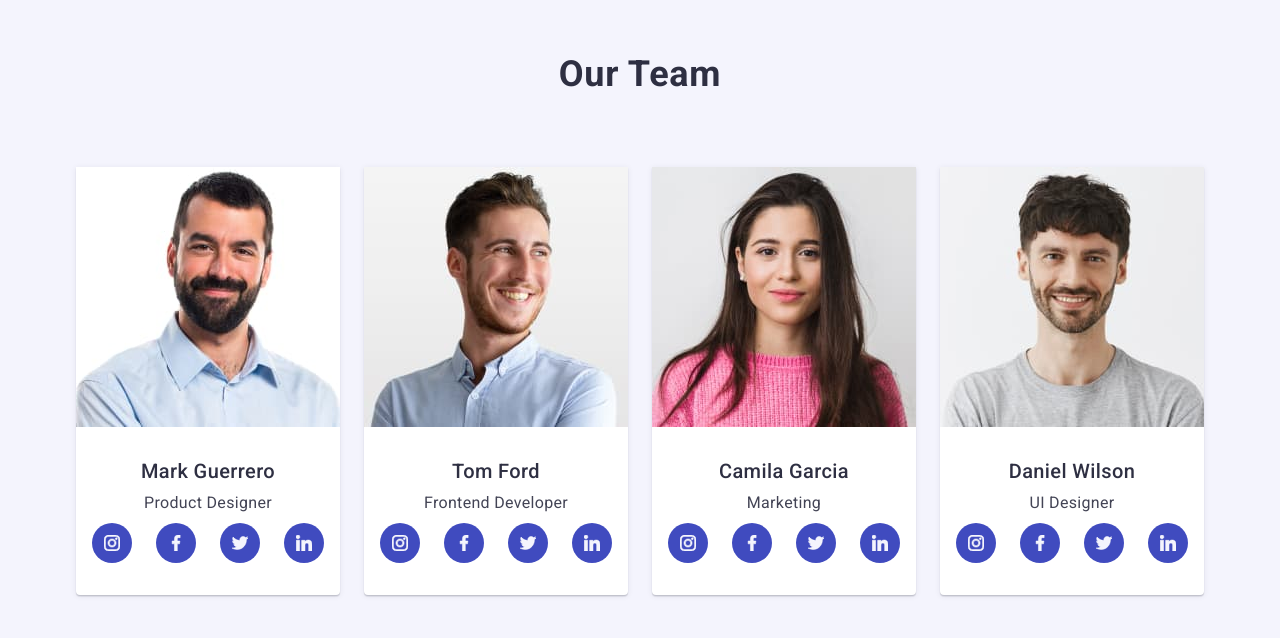
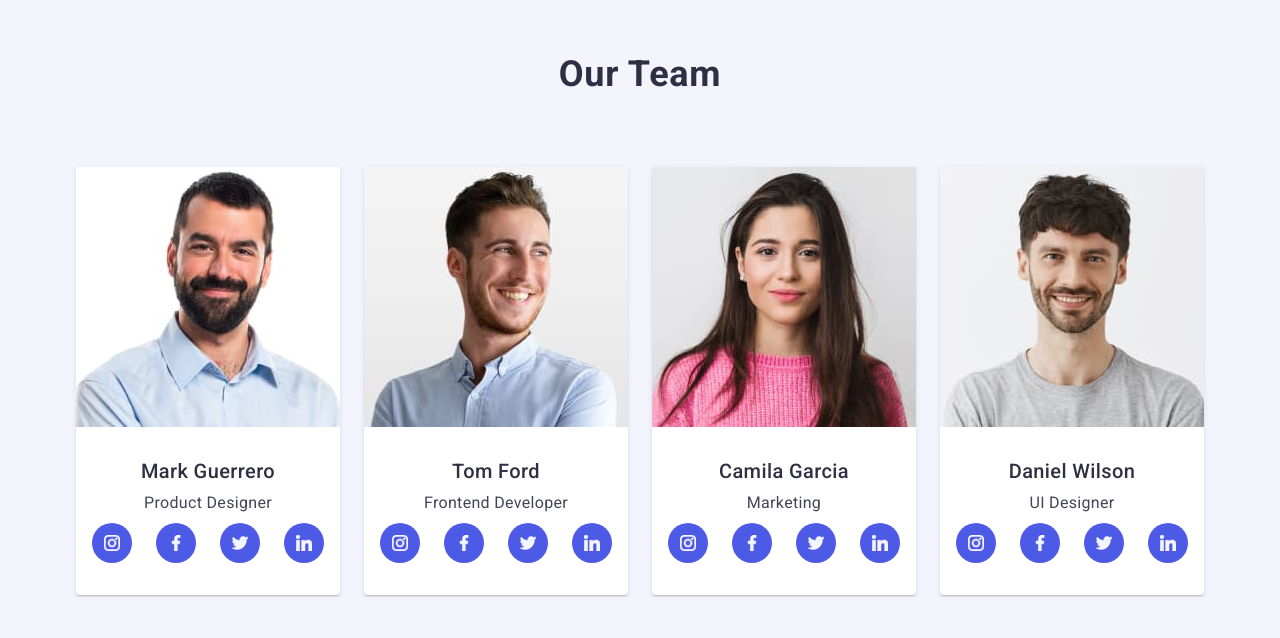
Before and after one commit to Vasyl-Bobryk/goit-markup-hw-04, a plain HTML site: page index.html in a window 1280 px wide. Shown: the part 1226-1864 px from the top of the page. Drawn offline with nearby package versions, Linux system fonts and the light colour scheme.

Commit message:
hom4error3

```diff
--- a/css/styles.css
+++ b/css/styles.css
@@ -241,6 +241,7 @@ color: #404bbf;
 }
 
 .features-icon {
+    display: flex;
     align-items: center;
     justify-content: center;
     margin: 0 auto;
@@ -335,7 +336,7 @@ color: #404bbf;
 .team-icons-link {
     width: 40px;
     height: 40px;
-    background-color: #404BBF;
+    background-color: #4d5ae5;
     border-radius: 50%;
     display: flex;
     align-items: center;
@@ -372,7 +373,6 @@ color: #404bbf;
 }
 
 .portfolio-list {
-
     display: flex;
     flex-wrap: wrap;
     column-gap: 24px;
@@ -413,6 +413,7 @@ color: #404bbf;
    }
 
 .portfolio-overlay {
+    transition: transform 250ms cubic-bezier(0.4, 0, 0.2, 1);
     position: absolute;
     top: 0;
     font-size: 16px;
@@ -424,15 +425,16 @@ color: #404bbf;
     height: 100%;
     width: 100%;
     transform: translateY(100%);
-    transition: transform 250ms cubic-bezier(0.4, 0, 0.2, 1);
+
     }
 
 .portfolio-item:hover .portfolio-overlay {
+    box-shadow: 1px 6px rgba(46, 47, 66, 0.08),
+            0px 1px 1px rgba(46, 47, 66, 0.16),
+            0px 2px 1px rgba(46, 47, 66, 0.08);
     transform: translateY(0);
-    box-shadow: 1px 6px rgba(46, 47, 66, 0.08),
-        0px 1px 1px rgba(46, 47, 66, 0.16),
-        0px 2px 1px rgba(46, 47, 66, 0.08);
 }
+
 
 /** ===================== */
 
@@ -443,14 +445,14 @@ color: #404bbf;
     margin: 0 auto;
     padding-top: 100px;
     padding-bottom: 100px;
-
     }
 
 .footer-container {
     display: flex;
     justify-content: flex-start;
     align-items: baseline;
-}
+    }
+
 
 .footer-logo {
     display: inline-block;
@@ -493,8 +495,7 @@ color: #404bbf;
     justify-content: flex-start;
     flex-direction: row;
     gap: 16px;
-
-}
+    }
 
 .footer-subtitle {
     font-weight: 500;
--- a/index.html
+++ b/index.html
@@ -134,28 +134,44 @@
                 <p class="team-item-text">Product Designer</p>
                 <ul class="team-icons-list">
                   <li>
-                    <a class="team-icons-link" href="">
+                    <a
+                      class="team-icons-link"
+                      href="https://www.instagram.com/"
+                      target="_blank"
+                    >
                       <svg class="team-icons-item" width="16" height="16">
                         <use href="./images/icons.svg#icon-instagram"></use>
                       </svg>
                     </a>
                   </li>
                   <li>
-                    <a class="team-icons-link" href="">
+                    <a
+                      class="team-icons-link"
+                      href="https://www.facebook.com/"
+                      target="_blank"
+                    >
                       <svg class="team-icons-item" width="16" height="16">
                         <use href="./images/icons.svg#icon-facebook"></use>
                       </svg>
                     </a>
                   </li>
                   <li>
-                    <a class="team-icons-link" href="">
+                    <a
+                      class="team-icons-link"
+                      href="https://www.twitter.com/"
+                      target="_blank"
+                    >
                       <svg class="team-icons-item" width="16" height="16">
                         <use href="./images/icons.svg#icon-twitter"></use>
                       </svg>
                     </a>
                   </li>
                   <li>
-                    <a class="team-icons-link" href="">
+                    <a
+                      class="team-icons-link"
+                      href="https://ua.linkedin.com/"
+                      target="_blank"
+                    >
                       <svg class="team-icons-item" width="16" height="16">
                         <use href="./images/icons.svg#icon-linkedin"></use>
                       </svg>
@@ -176,28 +192,44 @@
                 <p class="team-item-text">Frontend Developer</p>
                 <ul class="team-icons-list">
                   <li>
-                    <a class="team-icons-link" href="">
+                    <a
+                      class="team-icons-link"
+                      href="https://www.instagram.com/"
+                      target="_blank"
+                    >
                       <svg class="team-icons-item" width="16" height="16">
                         <use href="./images/icons.svg#icon-instagram"></use>
                       </svg>
                     </a>
                   </li>
                   <li>
-                    <a class="team-icons-link" href="">
+                    <a
+                      class="team-icons-link"
+                      href="https://www.facebook.com/"
+                      target="_blank"
+                    >
                       <svg class="team-icons-item" width="16" height="16">
                         <use href="./images/icons.svg#icon-facebook"></use>
                       </svg>
                     </a>
                   </li>
                   <li>
-                    <a class="team-icons-link" href="">
+                    <a
+                      class="team-icons-link"
+                      href="https://www.twitter.com/"
+                      target="_blank"
+                    >
                       <svg class="team-icons-item" width="16" height="16">
                         <use href="./images/icons.svg#icon-twitter"></use>
                       </svg>
                     </a>
                   </li>
                   <li>
-                    <a class="team-icons-link" href="">
+                    <a
+                      class="team-icons-link"
+                      href="https://ua.linkedin.com/"
+                      target="_blank"
+                    >
                       <svg class="team-icons-item" width="16" height="16">
                         <use href="./images/icons.svg#icon-linkedin"></use>
                       </svg>
@@ -218,28 +250,44 @@
                 <p class="team-item-text">Marketing</p>
                 <ul class="team-icons-list">
                   <li>
-                    <a class="team-icons-link" href="">
+                    <a
+                      class="team-icons-link"
+                      href="https://www.instagram.com/"
+                      target="_blank"
+                    >
                       <svg class="team-icons-item" width="16" height="16">
                         <use href="./images/icons.svg#icon-instagram"></use>
                       </svg>
                     </a>
                   </li>
                   <li>
-                    <a class="team-icons-link" href="">
+                    <a
+                      class="team-icons-link"
+                      href="https://www.facebook.com/"
+                      target="_blank"
+                    >
                       <svg class="team-icons-item" width="16" height="16">
                         <use href="./images/icons.svg#icon-facebook"></use>
                       </svg>
                     </a>
                   </li>
                   <li>
-                    <a class="team-icons-link" href="">
+                    <a
+                      class="team-icons-link"
+                      href="https://www.twitter.com/"
+                      target="_blank"
+                    >
                       <svg class="team-icons-item" width="16" height="16">
                         <use href="./images/icons.svg#icon-twitter"></use>
                       </svg>
                     </a>
                   </li>
                   <li>
-                    <a class="team-icons-link" href="">
+                    <a
+                      class="team-icons-link"
+                      href="https://ua.linkedin.com/"
+                      target="_blank"
+                    >
                       <svg class="team-icons-item" width="16" height="16">
                         <use href="./images/icons.svg#icon-linkedin"></use>
                       </svg>
@@ -260,28 +308,44 @@
                 <p class="team-item-text">UI Designer</p>
                 <ul class="team-icons-list">
                   <li>
-                    <a class="team-icons-link" href="">
+                    <a
+                      class="team-icons-link"
+                      href="https://www.instagram.com/"
+                      target="_blank"
+                    >
                       <svg class="team-icons-item" width="16" height="16">
                         <use href="./images/icons.svg#icon-instagram"></use>
                       </svg>
                     </a>
                   </li>
                   <li>
-                    <a class="team-icons-link" href="">
+                    <a
+                      class="team-icons-link"
+                      href="https://www.facebook.com/"
+                      target="_blank"
+                    >
                       <svg class="team-icons-item" width="16" height="16">
                         <use href="./images/icons.svg#icon-facebook"></use>
                       </svg>
                     </a>
                   </li>
                   <li>
-                    <a class="team-icons-link" href="">
+                    <a
+                      class="team-icons-link"
+                      href="https://www.twitter.com/"
+                      target="_blank"
+                    >
                       <svg class="team-icons-item" width="16" height="16">
                         <use href="./images/icons.svg#icon-twitter"></use>
                       </svg>
                     </a>
                   </li>
                   <li>
-                    <a class="team-icons-link" href="">
+                    <a
+                      class="team-icons-link"
+                      href="https://ua.linkedin.com/"
+                      target="_blank"
+                    >
                       <svg class="team-icons-item" width="16" height="16">
                         <use href="./images/icons.svg#icon-linkedin"></use>
                       </svg>
@@ -465,7 +529,7 @@
                 href="https://www.twitter.com/"
                 target="_blank"
               >
-                <svg class="footer-icons-item" width="24" height="2424">
+                <svg class="footer-icons-item" width="24" height="24">
                   <use href="./images/icons.svg#icon-twitter"></use>
                 </svg>
               </a>
```
